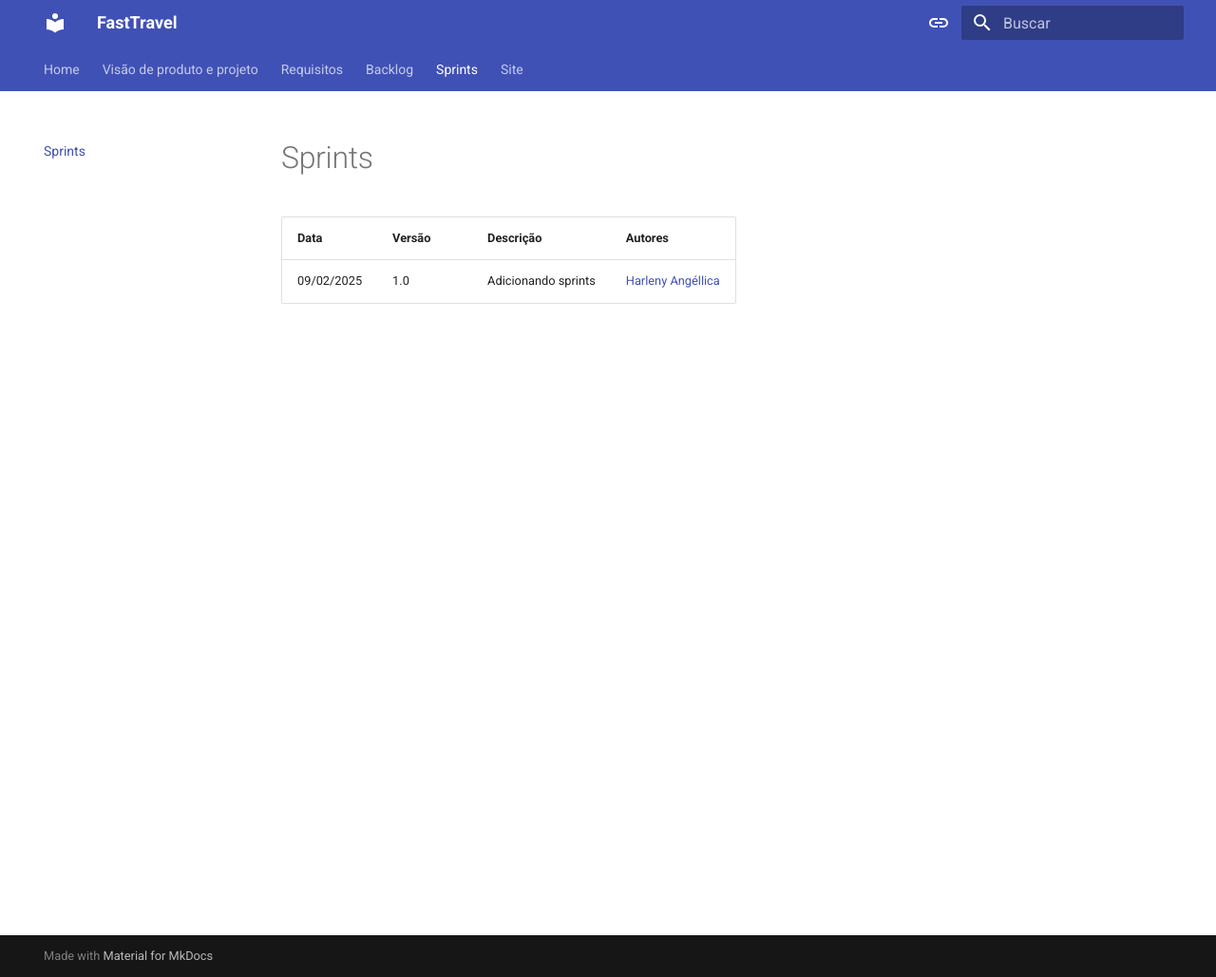
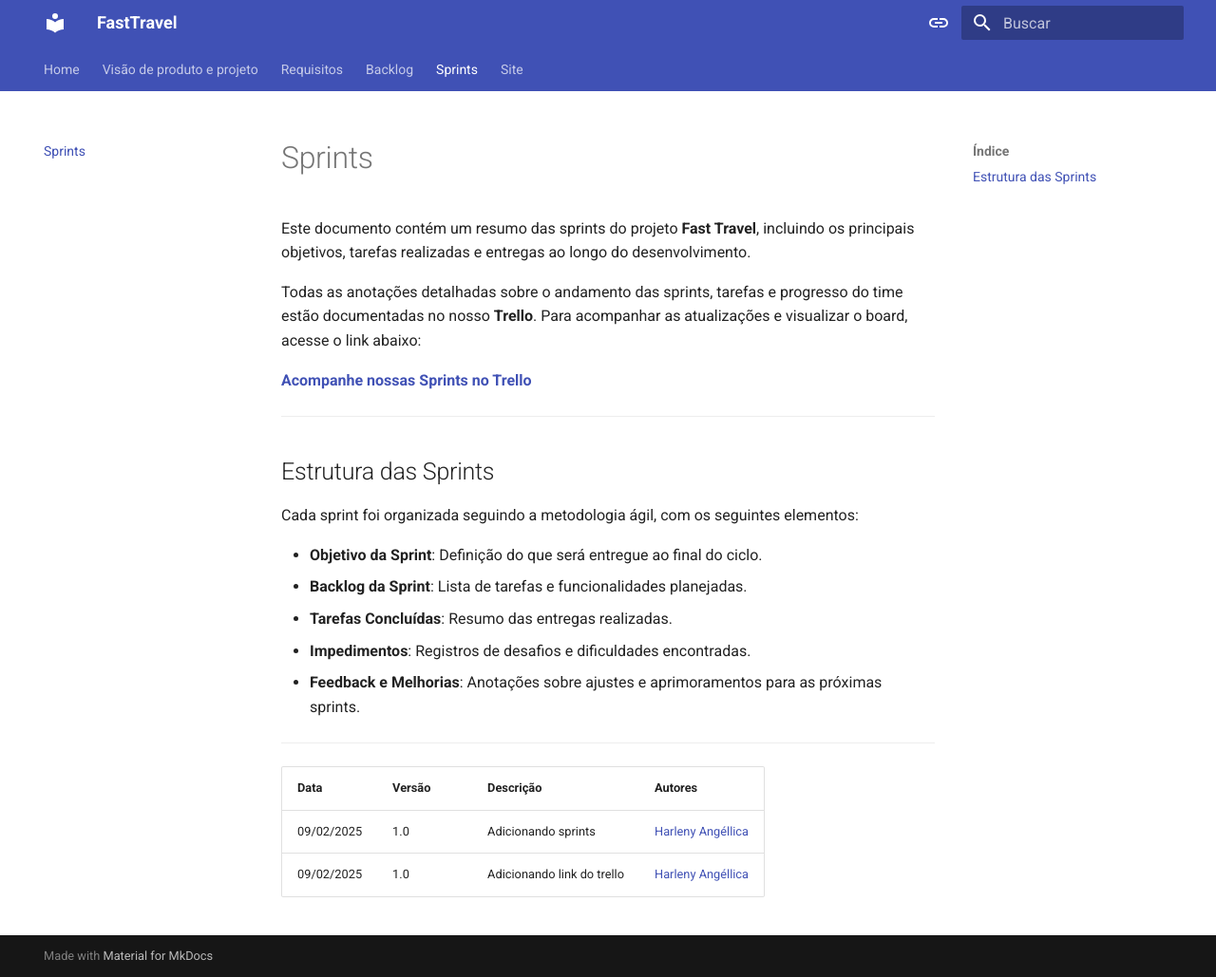
Before and after one commit to FGA-REQ/2024.2-Kingsman, an MkDocs documentation site: the page built from gitpages/sprints.md, in a window 1280 px wide and 1029 px high. Shown: the whole window at 95% size. Built offline with MkDocs 1.6.1 and Material for MkDocs 9.7.7, drawn with Linux system fonts in a browser that asks for light colours.

Commit message:
inserção do link do trello

```diff
--- a/gitpages/sprints.md
+++ b/gitpages/sprints.md
@@ -1,6 +1,27 @@
 # Sprints
 
+
+Este documento contém um resumo das sprints do projeto **Fast Travel**, incluindo os principais objetivos, tarefas realizadas e entregas ao longo do desenvolvimento.
+
+Todas as anotações detalhadas sobre o andamento das sprints, tarefas e progresso do time estão documentadas no nosso **Trello**. Para acompanhar as atualizações e visualizar o board, acesse o link abaixo:
+
+**[Acompanhe nossas Sprints no Trello](https://trello.com/w/requisitoskingsman)**
+
+---
+
+## Estrutura das Sprints
+
+Cada sprint foi organizada seguindo a metodologia ágil, com os seguintes elementos:
+
+- **Objetivo da Sprint**: Definição do que será entregue ao final do ciclo.
+- **Backlog da Sprint**: Lista de tarefas e funcionalidades planejadas.
+- **Tarefas Concluídas**: Resumo das entregas realizadas.
+- **Impedimentos**: Registros de desafios e dificuldades encontradas.
+- **Feedback e Melhorias**: Anotações sobre ajustes e aprimoramentos para as próximas sprints.
+
+---
 
 |Data|Versão|Descrição|Autores|
 |--|--|--|--|
 |09/02/2025|1.0|Adicionando sprints|[Harleny Angéllica](https://github.com/Angelicahaas)|
+|09/02/2025|1.0|Adicionando link do trello| [Harleny Angéllica](https://github.com/Angelicahaas)|
```
